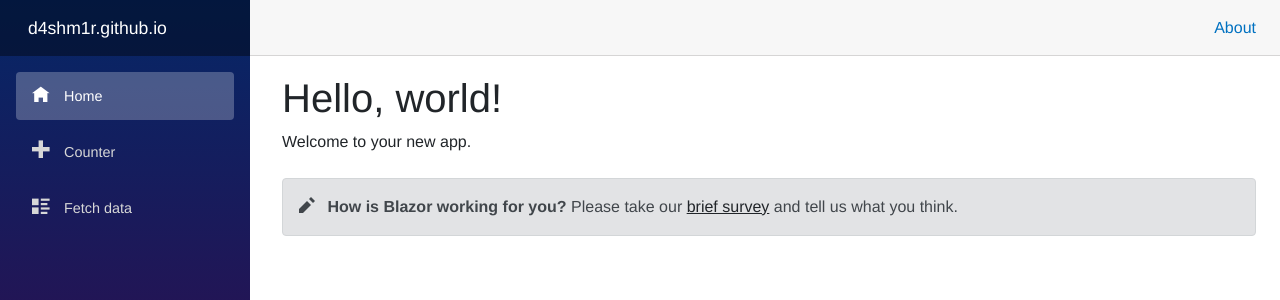
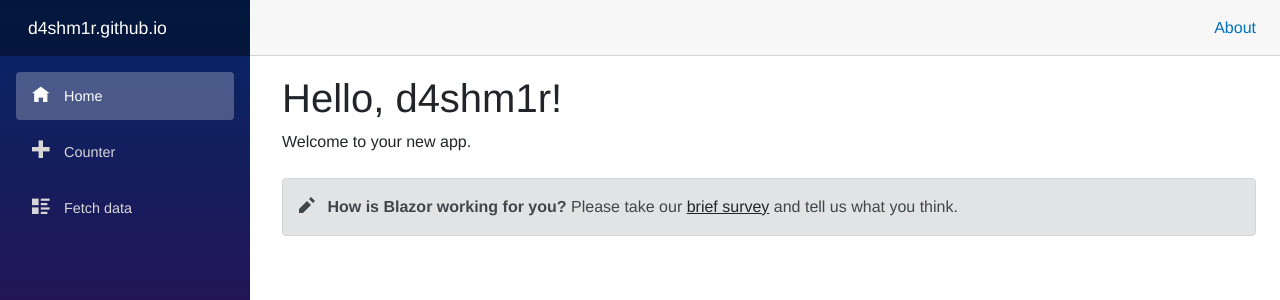
Before and after one commit to d4shm1r/d4shm1r.github.io, an ASP.NET Core app: page / in a window 1280 px wide. Shown: the top 300 px of the page. Run offline with ASP.NET Core 8, Linux system fonts and the light colour scheme; style sheets or scripts are compiled from the project's sources.

Commit message:
change header

```diff
--- a/d4shm1r.github.io/Pages/Index.razor
+++ b/d4shm1r.github.io/Pages/Index.razor
@@ -2,7 +2,7 @@
 
 <PageTitle>Index</PageTitle>
 
-<h1>Hello, world!</h1>
+<h1>Hello, d4shm1r!</h1>
 
 Welcome to your new app.
 
```
